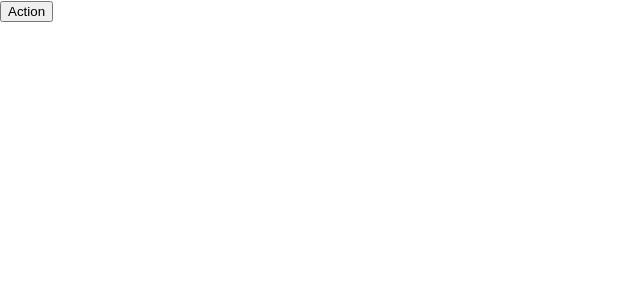
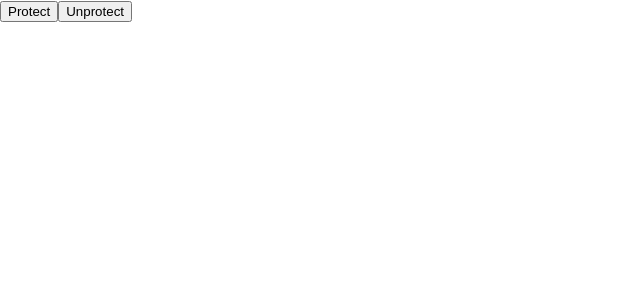
Before and after one commit to Programmers00/react-hooks, a React (Create React App) app: page / in a window 1280 px wide. Shown: the top 300 px of the page, without its empty margins (0-640 px from the left). Built offline with nearby package versions, Linux system fonts and the light colour scheme.

Commit message:
refs #8 usePreventLeave

```diff
--- a/src/App.js
+++ b/src/App.js
@@ -1,11 +1,10 @@
-import { useConfirm } from "./components/useConfirm"
+import { usePreventLeave } from "./components/usePreventLeave";
 const App = () => {
-  const yes = () => console.log("Yes")
-  const stop = () => console.log("Stop")
-  const confirmDelete = useConfirm("Are you sure?", yes, stop)
+  const {enablePrevent, disablePrevent } = usePreventLeave()
   return (
     <div className="App">
-      <button onClick={confirmDelete}>Action</button>
+      <button onClick={enablePrevent}>Protect</button>
+      <button onClick={disablePrevent}>Unprotect</button>
     </div>
   );
 }
--- /dev/null
+++ b/src/components/usePreventLeave.js
@@ -0,0 +1,10 @@
+/** usePreventLeave  */
+export const usePreventLeave = () => {
+  const listener = (e) => {
+    e.preventDefault()
+    e.returnValue = ""
+  }
+  const enablePrevent = () => window.addEventListener("beforeunload", listener)
+  const disablePrevent = () => window.removeEventListener("beforeunload", listener)
+  return { enablePrevent, disablePrevent}
+}
```
